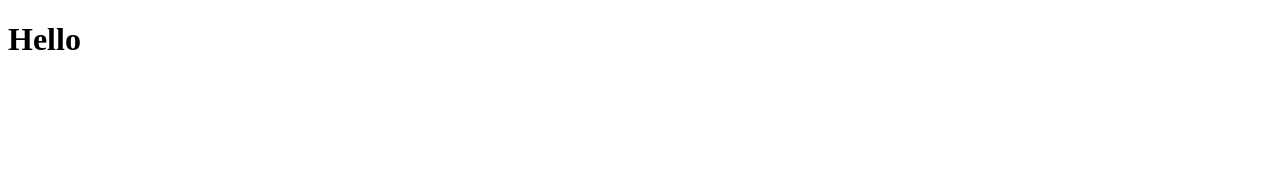
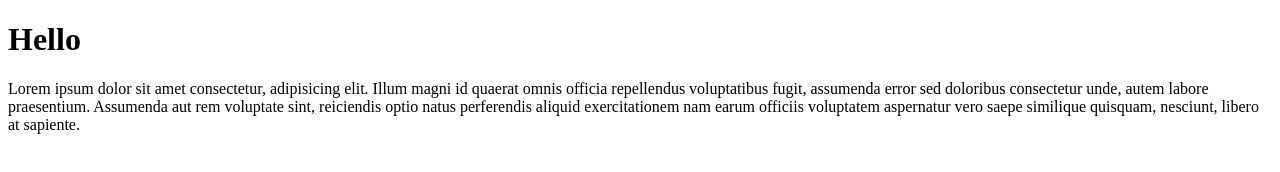
Before and after one commit to murod21/new-project, a plain HTML site: page index.html in a window 1280 px wide. Drawn offline with Linux system fonts and the light colour scheme.

Commit message:
save new text

```diff
--- a/index.html
+++ b/index.html
@@ -9,5 +9,9 @@
 <body>
     <h1>Hello</h1>
 
+    <p>
+        Lorem ipsum dolor sit amet consectetur, adipisicing elit. Illum magni id quaerat omnis officia repellendus voluptatibus fugit, assumenda error sed doloribus consectetur unde, autem labore praesentium. Assumenda aut rem voluptate sint, reiciendis optio natus perferendis aliquid exercitationem nam earum officiis voluptatem aspernatur vero saepe similique quisquam, nesciunt, libero at sapiente.
+    </p>
+
 </body>
 </html>
```
